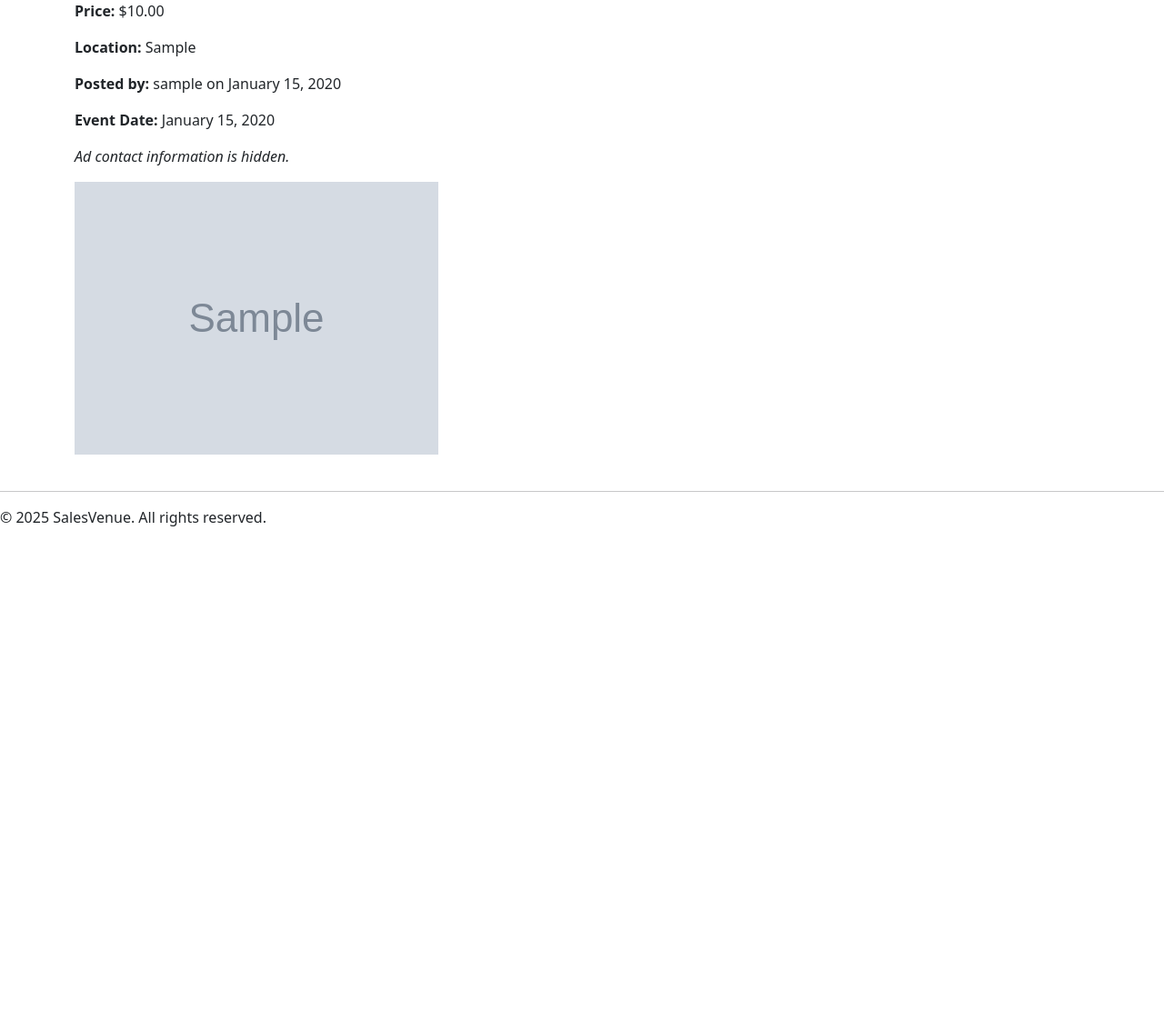
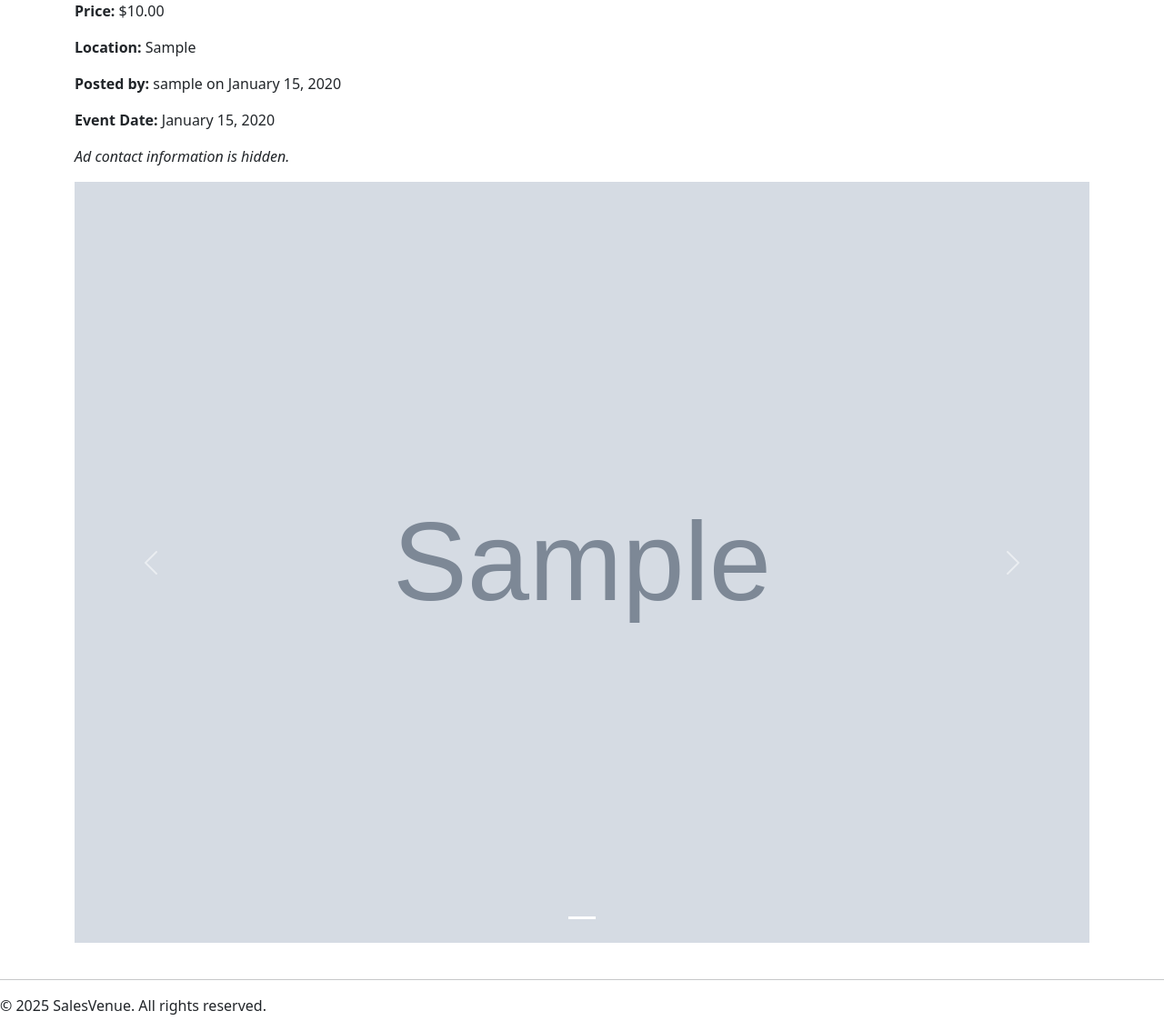
Before and after one commit to Kumaraguhan-Testpress/SalesVenue_MP, a Django app: template sales/templates/ad_detail_view.html in a window 1280 px wide. Shown: the part 273-1407 px from the top of the page at 91% size. Before the commit the page ends 852 px from the top, so only its background shows below. Run offline with Django 4.2, Linux system fonts and the light colour scheme; tables that the repository leaves empty hold one stand-in row (values such as "Sample post"); the template is opened without the code that fills it: values that come from a table or form of the project are taken from there, most other values are stand-ins (such as "Sample title", 1, 10 or a date in 2020); grey boxes marked "Sample" are stand-in pictures; some libraries are stand-ins or nearby versions.

Commit message:
refactor: Add Image Slideshow to Ad Detail View (#22)

```diff
--- a/sales/templates/ad_detail_view.html
+++ b/sales/templates/ad_detail_view.html
@@ -54,11 +54,38 @@
         {% endif %}
 
         {% if images %}
-            <div class="ad-image-gallery">
+        <div id="adImageCarousel" class="carousel slide" data-bs-ride="carousel" data-bs-interval="4000">
+
+            <div class="carousel-indicators">
                 {% for image in images %}
-                    <img src="{{ image.image.url }}" alt="{{ ad.title }}" class="ad-image">
+                    <button type="button" data-bs-target="#adImageCarousel"
+                            data-bs-slide-to="{{ forloop.counter0 }}"
+                            {% if forloop.first %}class="active"{% endif %}
+                            aria-current="true"
+                            aria-label="Slide {{ forloop.counter }}">
+                    </button>
                 {% endfor %}
             </div>
+
+            <div class="carousel-inner">
+                {% for image in images %}
+                    <div class="carousel-item {% if forloop.first %}active{% endif %}">
+                        <img src="{{ image.image.url }}" class="d-block w-100 ad-image" alt="{{ ad.title }}">
+                    </div>
+                {% endfor %}
+            </div>
+
+            <button class="carousel-control-prev" type="button" data-bs-target="#adImageCarousel" data-bs-slide="prev">
+                <span class="carousel-control-prev-icon" aria-hidden="true"></span>
+                <span class="visually-hidden">Previous</span>
+            </button>
+
+            <button class="carousel-control-next" type="button" data-bs-target="#adImageCarousel" data-bs-slide="next">
+                <span class="carousel-control-next-icon" aria-hidden="true"></span>
+                <span class="visually-hidden">Next</span>
+            </button>
+        </div>
         {% endif %}
+
     </div>
 {% endblock %}
```
